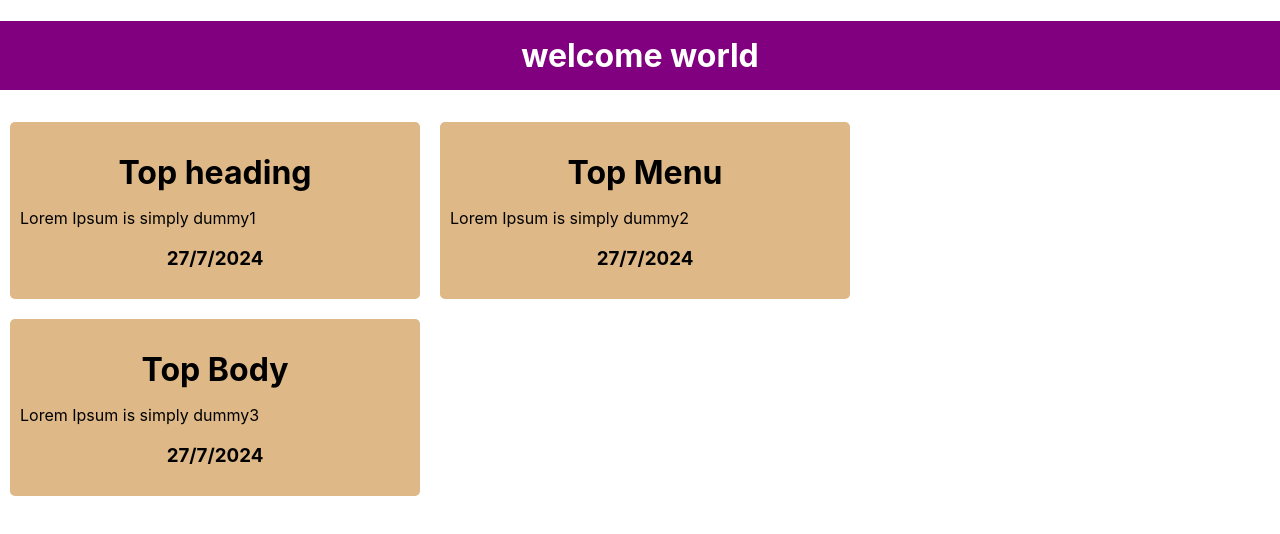
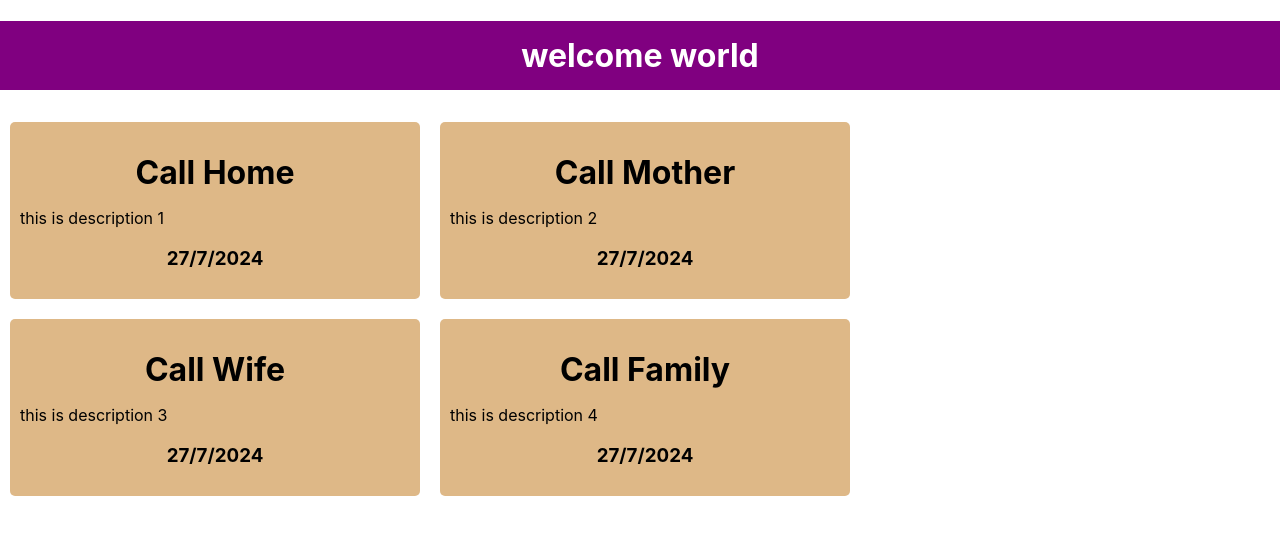
Before and after one commit to Anis-CS/react-practics, a React (Create React App) app: page / in a window 1280 px wide. Shown: the top 534 px of the page. Built offline with nearby package versions, Linux system fonts and the light colour scheme.

Commit message:
json data array for f

```diff
--- a/src/App.js
+++ b/src/App.js
@@ -1,13 +1,26 @@
-import React from 'react';
-import Card from './component/Card';
+import React from 'react'
+import Card from './component/Card'
+import Data from './data.json'
+
+
 
 function App() {
+
+  let items=[];
+  for(let x=0; x<Data.length; x++){
+    items.push(<Card titleText={Data[x].title} desText={Data[x].desc}/>)
+  }
+
   return (
+          // <div>
+          //     <h1 className="headingTitle">welcome world</h1>
+          //     <Card titleText="Top heading" desText="Lorem Ipsum is dummy1"/>
+          //     <Card titleText="Top Menu" desText="Lorem Ipsum is simply dummy2">
+          //     <Card titleText="Top Body" desText="Lorem Ipsum is simply dummy3">
+          // </div>
           <div>
               <h1 className="headingTitle">welcome world</h1>
-              <Card titleText="Top heading" desText="Lorem Ipsum is simply dummy1"/>
-              <Card titleText="Top Menu" desText="Lorem Ipsum is simply dummy2"/>
-              <Card titleText="Top Body" desText="Lorem Ipsum is simply dummy3"/>
+              {items}
           </div>
   );
 
--- /dev/null
+++ b/src/data.json
@@ -0,0 +1,21 @@
+[
+    {
+        "title":"Call Home",
+        "desc":"this is description 1"
+    },
+
+    {
+        "title":"Call Mother",
+        "desc":"this is description 2"
+    },
+
+    {
+        "title":"Call Wife",
+        "desc":"this is description 3"
+    },
+
+    {
+        "title":"Call Family",
+        "desc":"this is description 4"
+    }
+]
```
